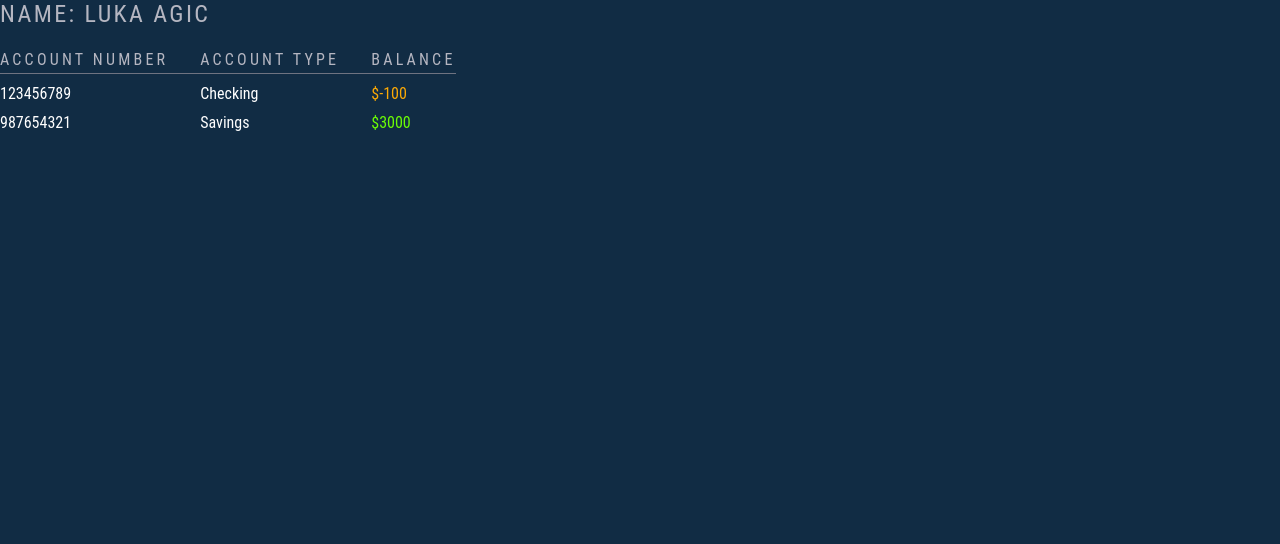
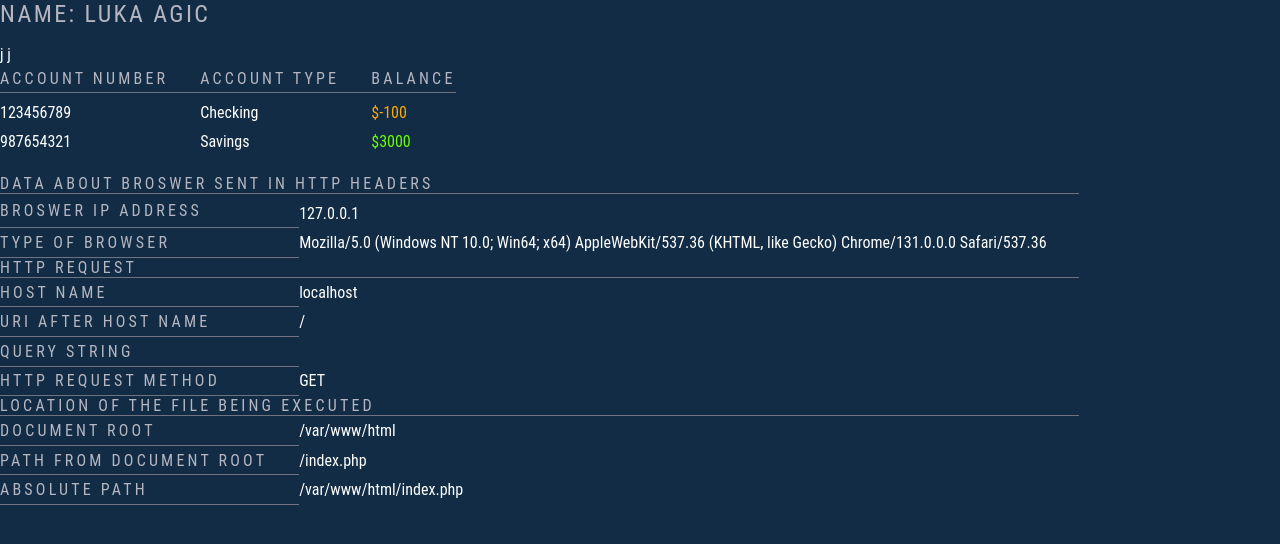
Before and after one commit to TalikTom/PHP-Classes-Example, a PHP site: page / in a window 1280 px wide. Shown: the top 544 px of the page. Run offline with PHP 8.4, Linux system fonts and the light colour scheme.

Commit message:
List data in the $_SERVER superglobal

```diff
--- a/index.php
+++ b/index.php
@@ -38,9 +38,25 @@ $customer = new Customer('Luka', 'Agic', 'luka@gmail.com', 'hunter2', $accounts)
         <?php } ?>
 
         $<?= $account->getBalance() ?></td>
-
+        j
     </tr>
     <?php } ?>
 </table>
+<br>
+<table>
+    <tr><th colspan="2">Data about broswer sent in HTTP headers</th></tr>
+    <tr><th>Broswer IP address</th><td><?= $_SERVER['REMOTE_ADDR'] ?></td></tr>
+    <tr><th>Type of browser</th><td><?= $_SERVER['HTTP_USER_AGENT'] ?></td></tr>
+    <tr><th colspan="2">HTTP request</th></tr>
+    <tr><th>Host name</th><td><?= $_SERVER['HTTP_HOST'] ?></td></tr>
+    <tr><th>URI after host name</th><td><?= $_SERVER['REQUEST_URI'] ?></td></tr>
+    <tr><th>Query string</th><td><?= $_SERVER['QUERY_STRING'] ?></td></tr>
+    <tr><th>HTTP request method</th><td><?= $_SERVER['REQUEST_METHOD'] ?></td></tr>
+    <tr><th colspan="2">Location of the file being executed</th></tr>
+    <tr><th>Document root</th><td><?= $_SERVER['DOCUMENT_ROOT'] ?></td></tr>
+    <tr><th>PATH from document root</th><td><?= $_SERVER['SCRIPT_NAME'] ?></td></tr>
+    <tr><th>Absolute path</th><td><?= $_SERVER['SCRIPT_FILENAME'] ?></td></tr>
+
+</table>
 
 <?php include 'includes/footer.php'; ?>
```
